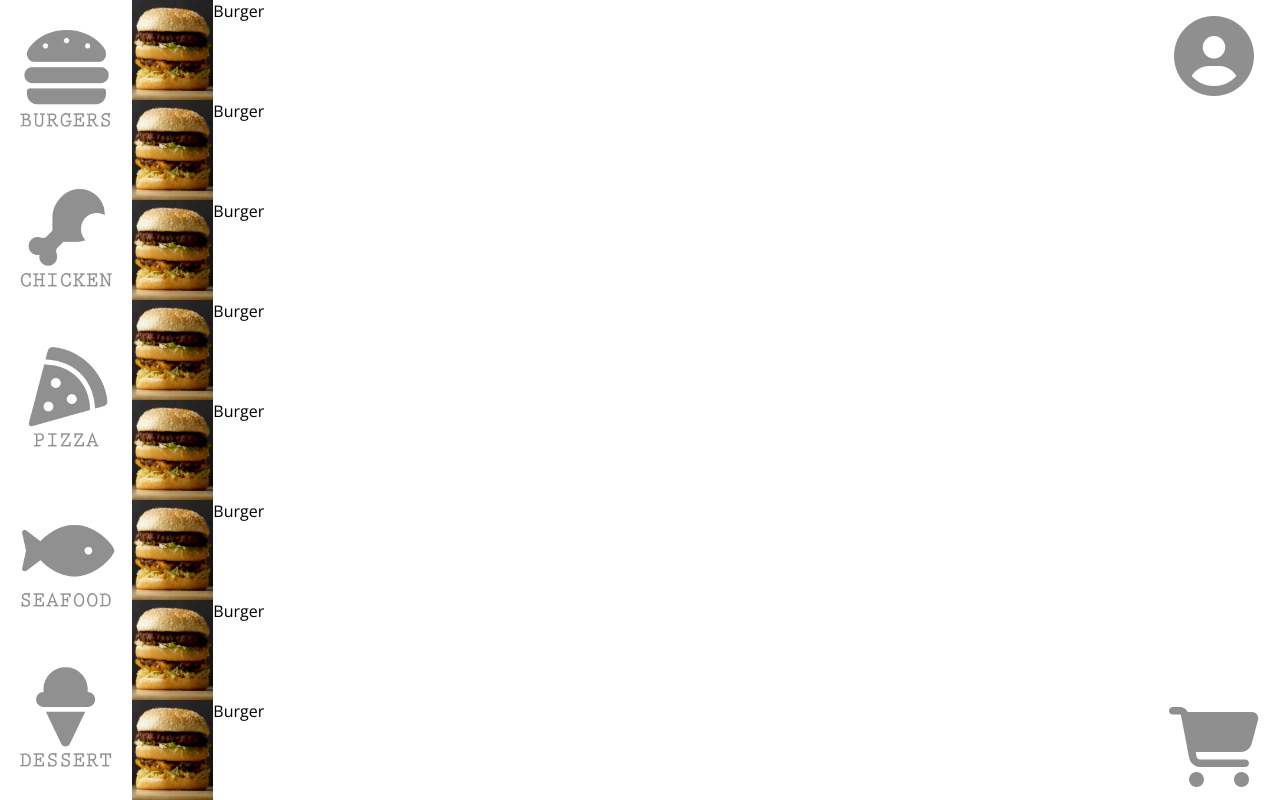
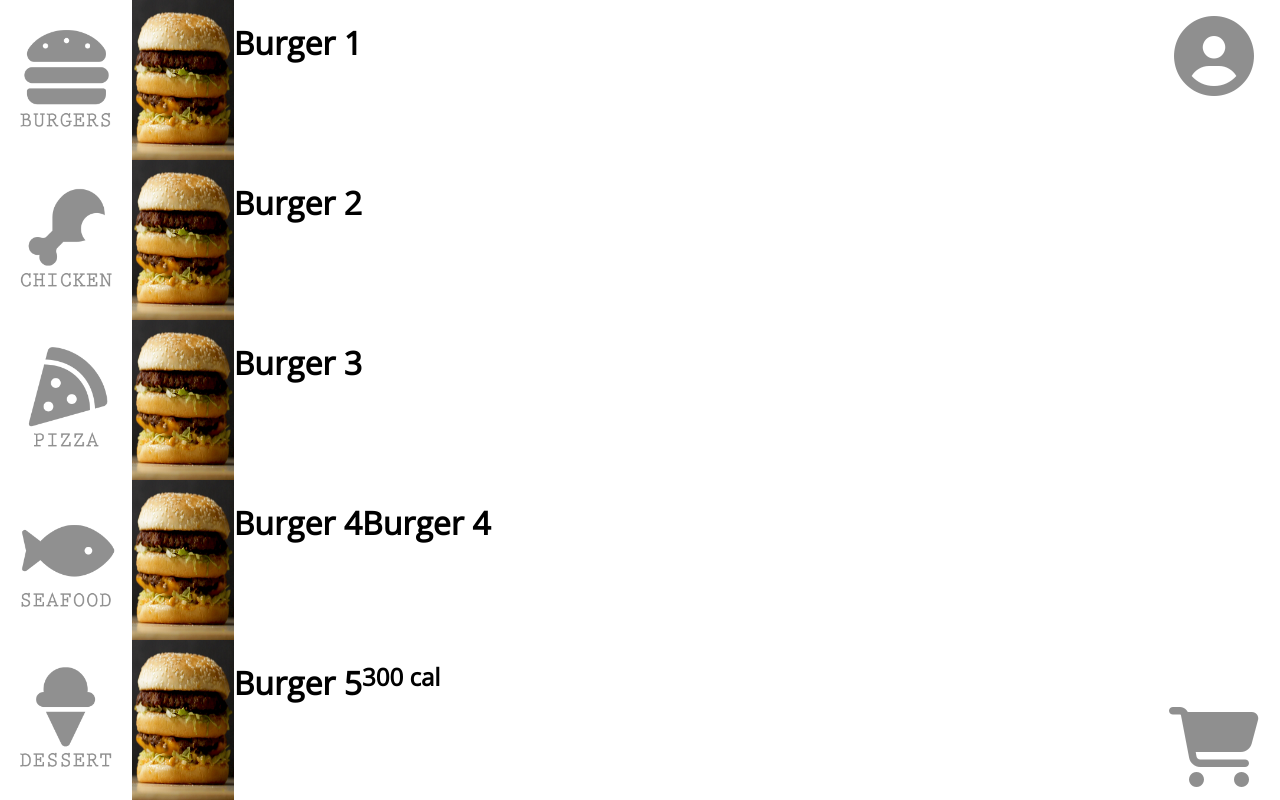
Before and after one commit to ACubed/QuickCuisine, a plain HTML site: page menu.html in a window 1280 px wide. Drawn offline with nearby package versions, Linux system fonts and the light colour scheme.

Commit message:
added rows and menu container

```diff
--- a/main.css
+++ b/main.css
@@ -110,11 +110,11 @@ button:active{
 .menu-row {
     display: flex;
     width: 100%;
-    height: 12.5%;
+    height: 20%;
     background-color:white;
 }
 .food-item {
-    width: 8%;
+    width: 10%;
     height: auto
 }
 .container{
--- a/menu.html
+++ b/menu.html
@@ -32,36 +32,27 @@
         <div class="menu-container">
             <div class="menu-row">
                 <img src="Assets/Images/Burger.jpg" alt="Burger" class ="food-item"> </img>
-                Burger
+                <h1 class = "row-title"> Burger 1 </h1>
             </div>
             <div class="menu-row">
                     <img src="Assets/Images/Burger.jpg" alt="Burger" class ="food-item"> </img>
-                    Burger
+                    <h1 class = "row-title"> Burger 2 </h1>
             </div>
             <div class="menu-row">
                     <img src="Assets/Images/Burger.jpg" alt="Burger" class ="food-item"> </img>
-                    Burger
+                    <h1 class = "row-title"> Burger 3 </h1>
             </div>
             <div class="menu-row">
                     <img src="Assets/Images/Burger.jpg" alt="Burger" class ="food-item"> </img>
-                    Burger
+                    <h1 class = "row-title"> Burger 4 </h1>
+                    <h1 class = "row-title"> Burger 4 </h1>
             </div>
             <div class="menu-row">
                     <img src="Assets/Images/Burger.jpg" alt="Burger" class ="food-item"> </img>
-                    Burger
+                    <h1 class = "row-title"> Burger 5 </h1>
+                    <h2 class = "row-cost_cal"> 300 cal </h2>
             </div>
-            <div class="menu-row">
-                    <img src="Assets/Images/Burger.jpg" alt="Burger" class ="food-item"> </img>
-                    Burger
-            </div>
-            <div class="menu-row">
-                    <img src="Assets/Images/Burger.jpg" alt="Burger" class ="food-item"> </img>
-                    Burger
-             </div>
-             <div class="menu-row">
-                    <img src="Assets/Images/Burger.jpg" alt="Burger" class ="food-item"> </img>
-                    Burger
-                </div>
+
         </div>
         <!-- RIGHT sidebar: login and checkout-->
         <nav class="sidebar">
```
